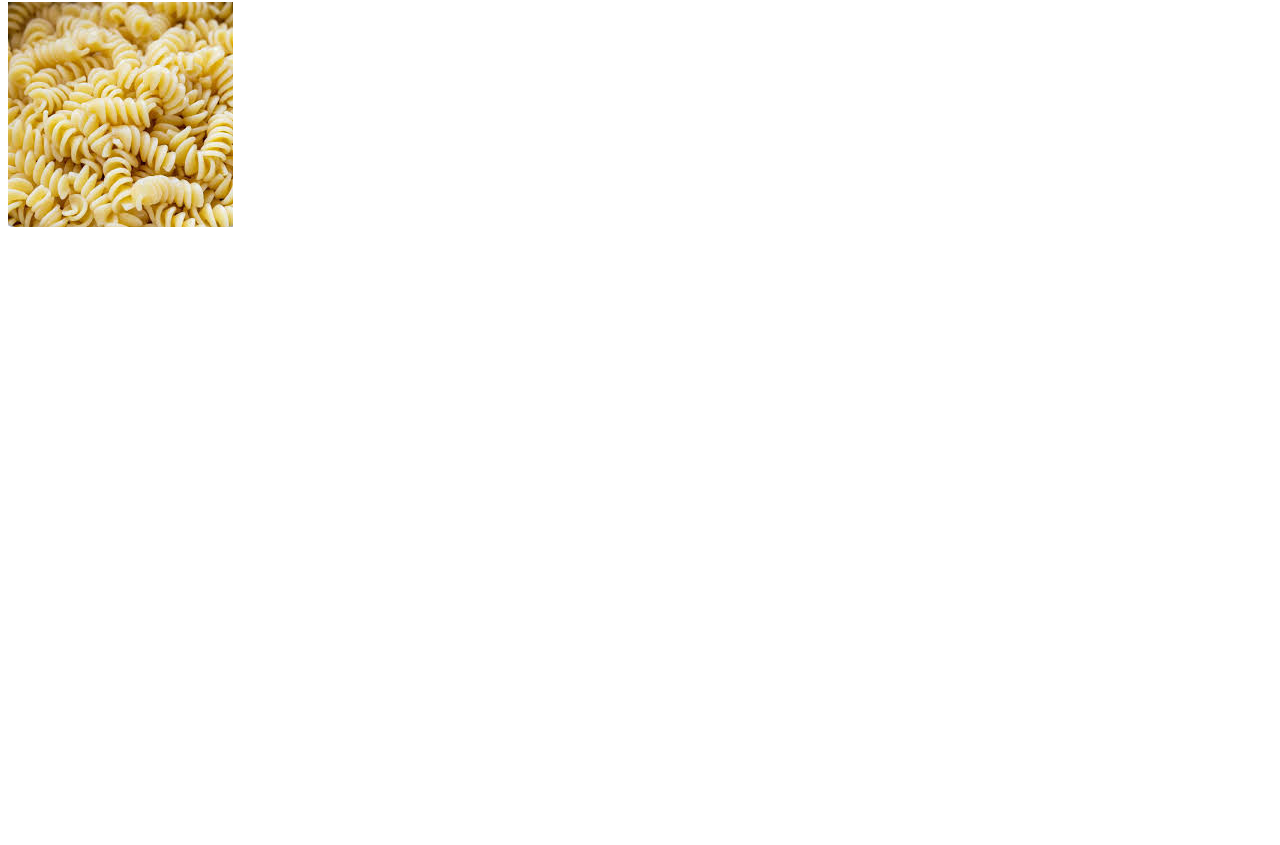
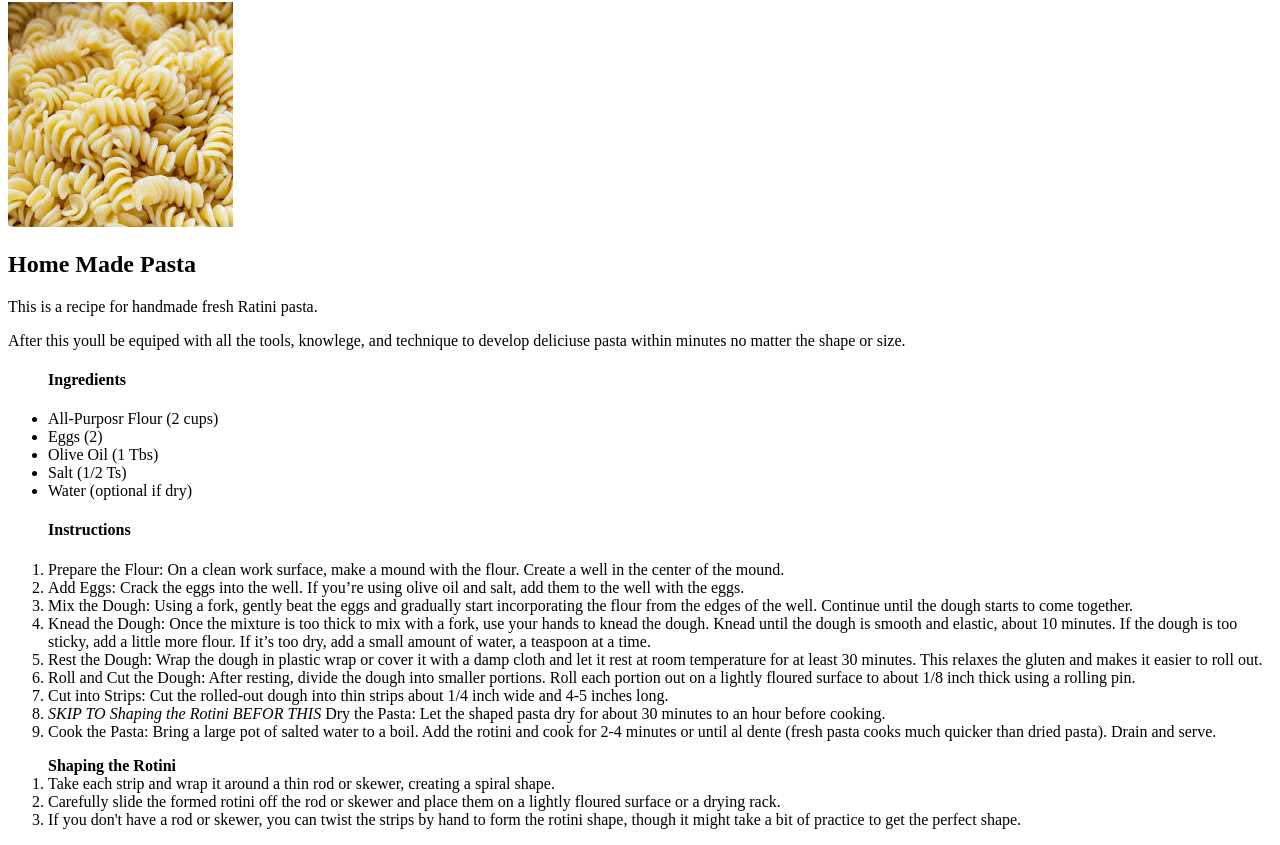
Before and after one commit to Nahte-code/Odin-Recipes, a plain HTML site: page recipes/pasta.html in a window 1280 px wide. Shown: the part 78-923 px from the top of the page. Before the commit the page ends 800 px from the top, so only its background shows below. Drawn offline with Linux system fonts and the light colour scheme.

Commit message:
Add discription, ingrediant ul, instruction ol

```diff
--- a/recipes/pasta.html
+++ b/recipes/pasta.html
@@ -14,7 +14,41 @@
 
    <img src="download.jpeg">
 
+    <h2>Home Made Pasta</h2>
 
+    <p>This is a recipe for handmade fresh Ratini pasta. </p>
+
+    <p>After this youll be equiped with all the tools, knowlege, and technique
+        to develop deliciuse pasta within minutes no matter the shape or size.
+    </p>
+
+    <ul><h4>Ingredients</h4>
+        <li>All-Purposr Flour (2 cups)</li>
+        <li>Eggs (2)</li>
+        <li>Olive Oil (1 Tbs) </li>
+        <li>Salt (1/2 Ts)</li>
+        <li>Water (optional if dry)</li>
+    </ul>
+
+    <ol><h4>Instructions</h4>
+        <li>Prepare the Flour: On a clean work surface, make a mound with the flour. Create a well in the center of the mound.</li>
+        <li>Add Eggs: Crack the eggs into the well. If you’re using olive oil and salt, add them to the well with the eggs.</li>
+        <li>Mix the Dough: Using a fork, gently beat the eggs and gradually start incorporating the flour from the edges of the well. Continue until the dough starts to come together.</li>
+        <li>Knead the Dough: Once the mixture is too thick to mix with a fork, use your hands to knead the dough. Knead until the dough is smooth and elastic, about 10 minutes. If the dough is too sticky, add a little more flour. If it’s too dry, add a small amount of water, a teaspoon at a time.</li>
+        <li>Rest the Dough: Wrap the dough in plastic wrap or cover it with a damp cloth and let it rest at room temperature for at least 30 minutes. This relaxes the gluten and makes it easier to roll out.</li>
+        <li>Roll and Cut the Dough: After resting, divide the dough into smaller portions. Roll each portion out on a lightly floured surface to about 1/8 inch thick using a rolling pin. </li>
+        <li>Cut into Strips: Cut the rolled-out dough into thin strips about 1/4 inch wide and 4-5 inches long.</li>
+        <li><em>SKIP TO Shaping the Rotini BEFOR THIS</em> Dry the Pasta: Let the shaped pasta dry for about 30 minutes to an hour before cooking.</li>
+        <li>Cook the Pasta: Bring a large pot of salted water to a boil. Add the rotini and cook for 2-4 minutes or until al dente (fresh pasta cooks much quicker than dried pasta). Drain and serve.</li>
+    </ol>
+
+
+
+            <ol><strong>Shaping the Rotini</strong>
+                <li>Take each strip and wrap it around a thin rod or skewer, creating a spiral shape.</li>
+                <li>Carefully slide the formed rotini off the rod or skewer and place them on a lightly floured surface or a drying rack.</li>
+                <li>If you don't have a rod or skewer, you can twist the strips by hand to form the rotini shape, though it might take a bit of practice to get the perfect shape.</li>
+            </ol>
 
 </body>
 </html>
```
